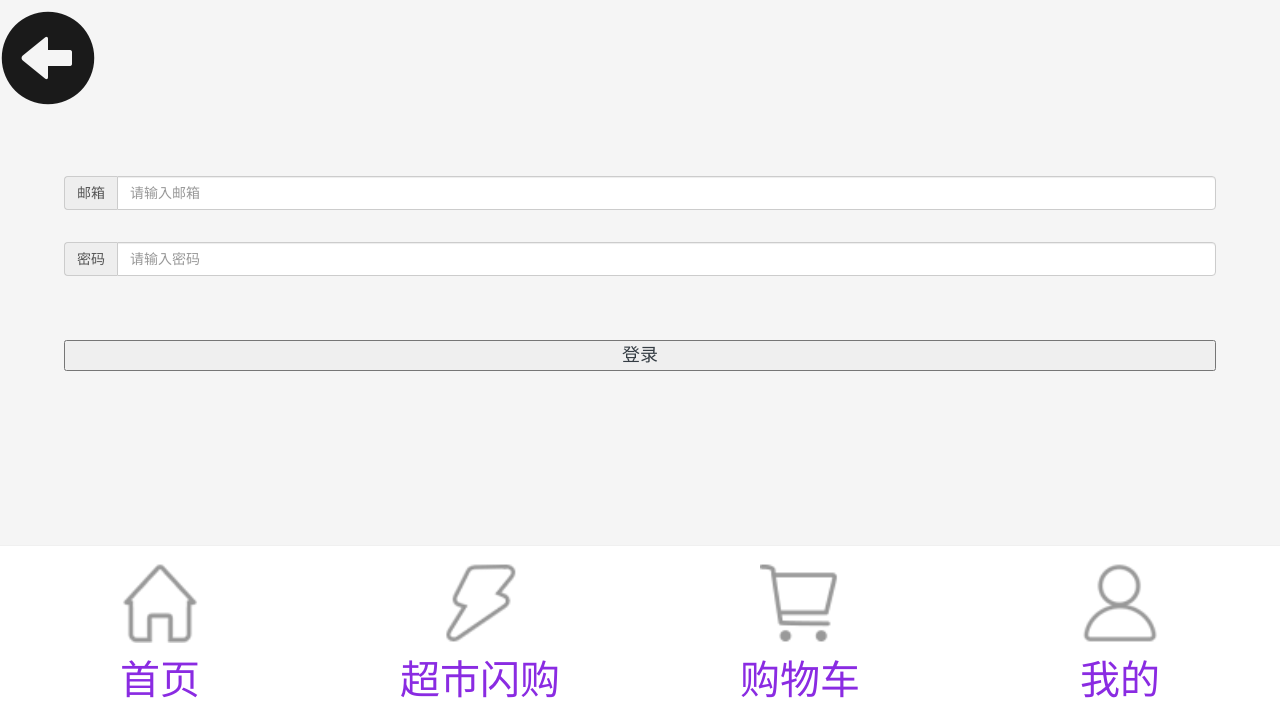
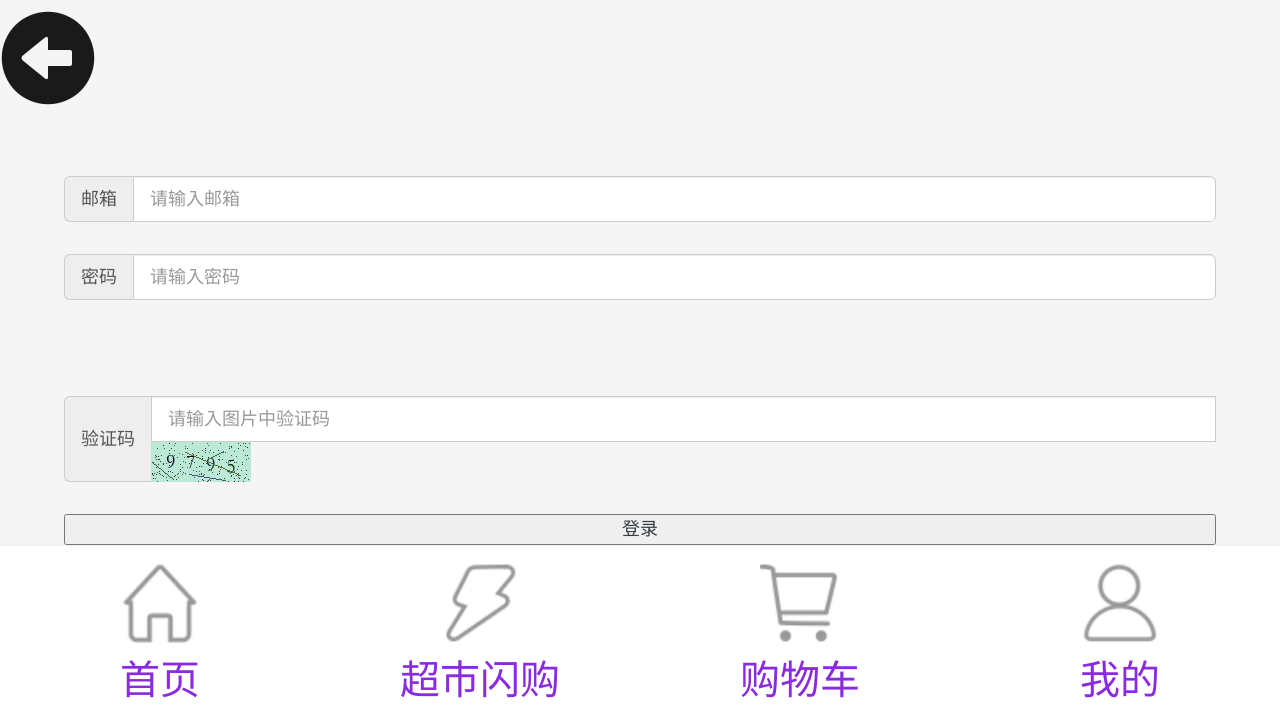
Before and after one commit to code5257/Django_axf, a Django app: page /login/ in a window 1280 px wide. Shown: the part 176-897 px from the top of the page. Run offline with Django 3.2, Linux system fonts and the light colour scheme; some libraries are stand-ins or nearby versions.

Commit message:
验证码登录

```diff
--- a/Django_axf/axf/VerifyCode.py
+++ b/Django_axf/axf/VerifyCode.py
@@ -64,7 +64,7 @@ class VerifyCode:
         画验证码字符串
         :return:
         """
-        myFont = ImageFont.truetype('../static/mine/font/STFANGSO.TTF',size=20,encoding='utf-8')
+        myFont = ImageFont.truetype('STFANGSO.TTF',size=20,encoding='utf-8')
         for i in range(self.size):
             x = 15 + i * (self.width - 20)/self.size  # 字符等间距
             y =  randint(5,10)  # 随机高度
@@ -100,4 +100,4 @@ class StrCode(VerifyCode):
 #     vc = VerifyCode()
 #     # vc = StrCode()
 #     vc.generate()
-#     print(vc.code)
+    # print(vc.code)
--- a/Django_axf/templates/mine/login.html
+++ b/Django_axf/templates/mine/login.html
@@ -17,15 +17,22 @@
         </div>
         <form action="" method="post">
             {% csrf_token %}
-            <div class="input-group">
+            <div class="input-group input-group-lg">
                 <span class="input-group-addon" id="sizing-addon2">邮箱</span>
                 <input type="text" class="form-control" placeholder="请输入邮箱" name="email">
             </div>
-            <div class="input-group">
+            <div class="input-group input-group-lg">
                 <span class="input-group-addon" id="sizing-addon2">密码</span>
                 <input type="password" class="form-control" placeholder="请输入密码" name="password">
             </div>
-            <div class="input-group" style="color: red">{{ err }}</div>
+            <div class="input-group input-group-lg" style="color: red">{{ err }}</div>
+            <div class="input-group input-group-lg" style="color: red">{{ err1 }}</div>
+
+            <div class="input-group input-group-lg">
+                <span class="input-group-addon" id="sizing-addon2">验证码</span>
+                <input type="text" class="form-control" placeholder="请输入图片中验证码" name="verifycode">
+                <img src="{% static 'mine/img/vc.png' %}" alt="">
+            </div>
             <input type="submit" id="subButton" value="登录">
         </form>
     </div>
--- a/Django_axf/templates/mine/upfile.html
+++ b/Django_axf/templates/mine/upfile.html
@@ -6,6 +6,9 @@
 {% endblock %}
 
 {% block content %}
+    <div class="back">
+            <a href="{% url 'axf:mine' %}"><i class="glyphicon glyphicon-circle-arrow-left"></i></a>
+    </div>
     <div class="upfile">
         <form action="{% url 'axf:upfile' %}" method="post" enctype="multipart/form-data">
             {% csrf_token %}
```
Also changed, not shown: Django_axf/axf/views.py (+10 -0 lines), Django_axf/templates/mine/register.html (+4 -4 lines), Django_axf/static/mine/img/vc.png, Django_axf/static/upfile/1552229692.6248424image.jpg (added), 1 other file.
